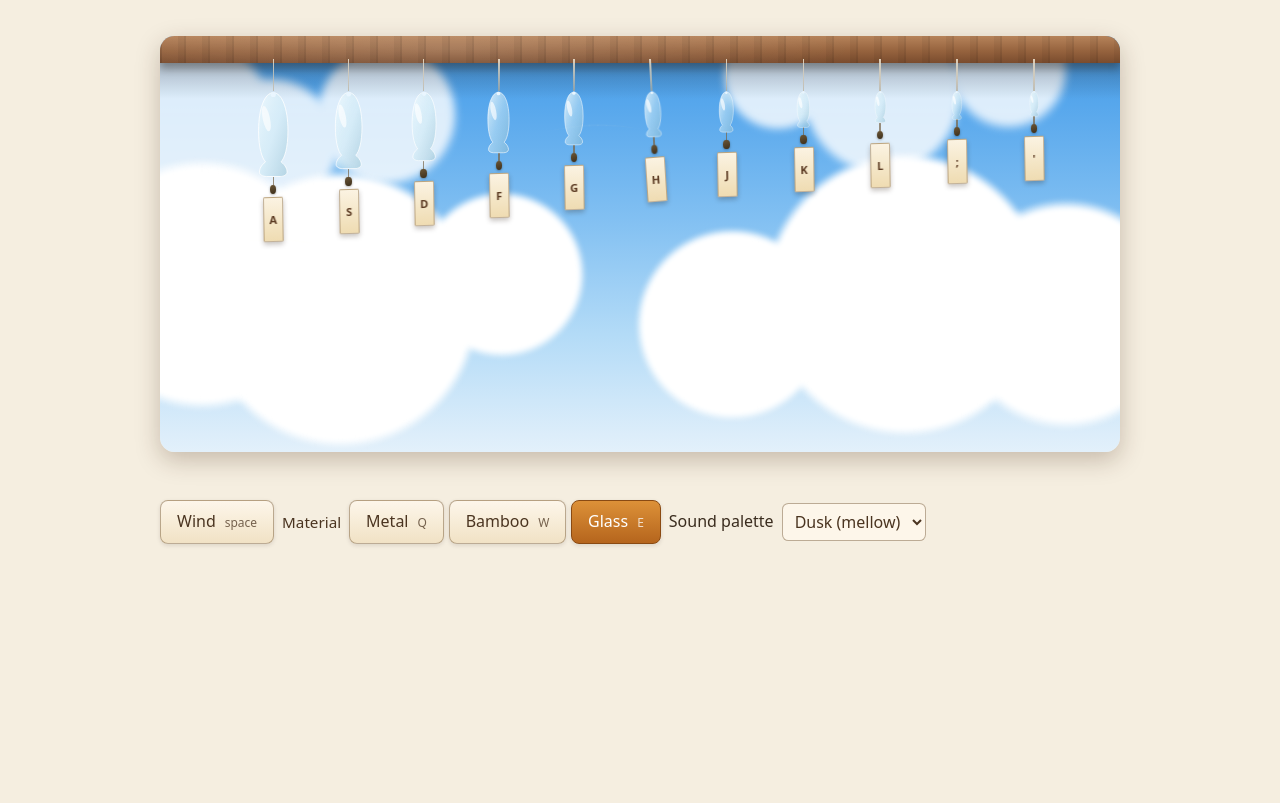
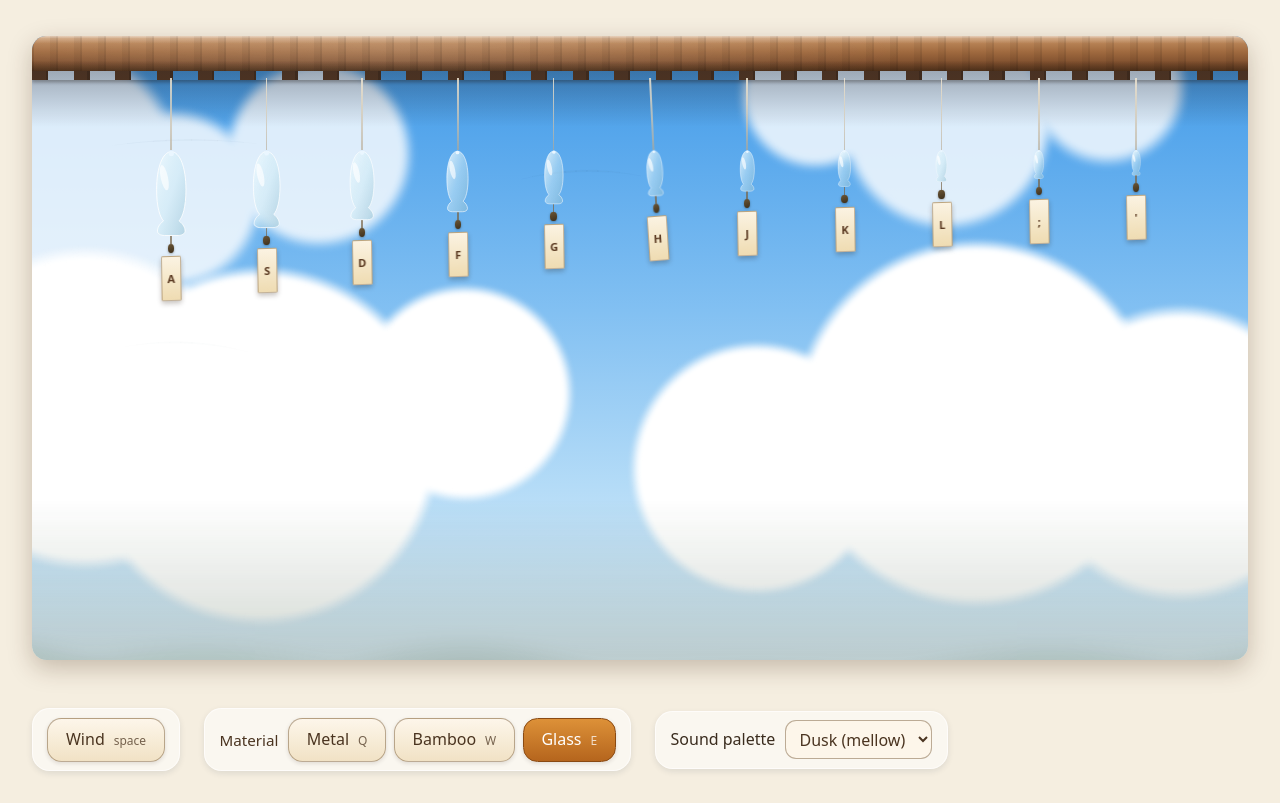
Before and after one commit to comp4020-agentic-coding-studio/comp4020-crit4-baizhenh884-dev, a website built with Vite: page index.html in a window 1280 px wide. Shown: the part 142-945 px from the top of the page. Before the commit the page ends 800 px from the top, so only its background shows below. Built offline with nearby package versions, Linux system fonts and the light colour scheme.

Commit message:
Fill out the scene, sharpen wind colour, restyle controls, enlarge eave
Longer hanging cords plus a blurred garden-silhouette layer fill what was
empty space below the chimes. Wind swooshes switch from pale warm white
(which blended into the clouds) to a deeper blue-grey/teal and grow larger.
The control bar groups Wind / Material / Sound palette into separate
rounded panels with clearer spacing instead of one crowded strip. The
chime-field panel is larger (taller, and the page is wider) so the scene
fills more of the page. The eave gains a layered main-beam gradient,
evenly-spaced rafter/beam-ends, and a softer cast shadow for a
three-dimensional look instead of a flat bar.

Co-Authored-By: Claude Sonnet 5 <noreply@anthropic.com>

```diff
--- a/index.html
+++ b/index.html
@@ -66,6 +66,7 @@
           <div class="sky-gradient"></div>
           <div class="sky-clouds-far"></div>
           <div class="sky-clouds-near"></div>
+          <div class="garden-silhouette"></div>
         </div>
         <canvas id="wind-canvas" aria-hidden="true"></canvas>
         <div class="eave" aria-hidden="true"></div>
@@ -238,19 +239,25 @@
       </div>
 
       <div class="controls">
+        <div class="control-group">
           <button type="button" id="wind-button" aria-label="Throw a gust of wind, key Space">Wind <span class="key-hint">space</span></button>
+        </div>
+        <div class="control-group">
           <span class="controls-label" id="material-label">Material</span>
           <div class="material-select" role="group" aria-labelledby="material-label">
             <button type="button" class="material-option" data-material="metal" aria-pressed="false">Metal <span class="key-hint">Q</span></button>
             <button type="button" class="material-option" data-material="bamboo" aria-pressed="false">Bamboo <span class="key-hint">W</span></button>
             <button type="button" class="material-option active" data-material="glass" aria-pressed="true">Glass <span class="key-hint">E</span></button>
           </div>
+        </div>
+        <div class="control-group">
           <label for="palette">Sound palette</label>
           <select id="palette" name="palette">
             <option value="dusk" selected>Dusk (mellow)</option>
             <option value="bright">Bright</option>
           </select>
         </div>
+      </div>
     </main>
     <script type="module" src="./main.ts"></script>
   </body>
--- a/src/visuals.ts
+++ b/src/visuals.ts
@@ -45,9 +45,12 @@ function drawSwooshLine(
   const segments = 14;
   ctx.save();
   ctx.lineCap = "round";
-  ctx.shadowColor = "rgba(255, 230, 180, 0.4)";
+  // A deeper, saturated blue-grey/teal -- warm white/pale gold got lost
+  // against both the blue sky and the white clouds, this reads clearly
+  // against both.
+  ctx.shadowColor = "rgba(40, 80, 96, 0.45)";
   ctx.shadowBlur = maxThickness * 1.1;
-  ctx.strokeStyle = "rgba(255, 244, 218, 0.75)";
+  ctx.strokeStyle = "rgba(52, 96, 112, 0.82)";
 
   let prevX = startX;
   let prevY = startY;
@@ -136,8 +139,8 @@ function drawGust(ctx: CanvasRenderingContext2D, visual: GustVisual, trace: Gust
   // Lower in the field, in the open space below the hanging chimes, rather
   // than crossing through the bells themselves.
   const anchorY = height * 0.74;
-  const baseLength = (140 + trace.intensity * 320) * ratio;
-  const spanRadius = (24 + trace.intensity * 40) * ratio;
+  const baseLength = (220 + trace.intensity * 460) * ratio;
+  const spanRadius = (34 + trace.intensity * 55) * ratio;
 
   const lineCount = Math.max(2, Math.min(MAX_GUST_LINES, Math.round(2 + trace.intensity * 3)));
   const leafCount = trace.intensity > 0.55 ? MAX_GUST_LEAVES : trace.intensity > 0.18 ? 1 : 0;
@@ -156,7 +159,7 @@ function drawGust(ctx: CanvasRenderingContext2D, visual: GustVisual, trace: Gust
     const ctrlX = anchorX - trace.dirX * length * 0.5;
     const ctrlY = anchorY + perpOffset * 0.5 - line.curveAmount * spanRadius + flutter;
 
-    drawSwooshLine(ctx, startX, startY, ctrlX, ctrlY, endX, endY, (1.6 + trace.intensity * 3.2) * ratio * line.thicknessScale, lineAlpha);
+    drawSwooshLine(ctx, startX, startY, ctrlX, ctrlY, endX, endY, (2.2 + trace.intensity * 4.4) * ratio * line.thicknessScale, lineAlpha);
   }
 
   for (let i = 0; i < leafCount; i++) {
--- a/styles.css
+++ b/styles.css
@@ -8,7 +8,7 @@ body {
 }
 
 main {
-  max-width: 60rem;
+  max-width: 78rem;
   margin: 0 auto;
 }
 
@@ -30,7 +30,7 @@ a {
 
 .chime-field {
   position: relative;
-  height: min(60vh, 26rem);
+  height: min(78vh, 44rem);
   margin: 3rem 0;
   border-radius: 0.9rem;
   overflow: hidden;
@@ -104,6 +104,26 @@ a {
     radial-gradient(circle at 87% 64%, #fff 0 10%, transparent 11%);
 }
 
+/* A soft, out-of-focus garden silhouette hugging the bottom edge -- foliage,
+   leaves and a couple of branch-like wedges in muted greens, heavily
+   blurred so it reads as distant depth behind the chimes rather than a
+   sharp foreground layer, and fills what would otherwise be empty sky
+   below the row of fūrin. */
+.garden-silhouette {
+  position: absolute;
+  inset: -10%;
+  filter: blur(7px);
+  opacity: 0.85;
+  background:
+    radial-gradient(ellipse 22% 30% at 4% 108%, rgba(58, 92, 54, 0.75), transparent 70%),
+    radial-gradient(ellipse 26% 34% at 20% 112%, rgba(70, 108, 60, 0.7), transparent 70%),
+    radial-gradient(ellipse 20% 26% at 38% 106%, rgba(52, 84, 48, 0.65), transparent 70%),
+    radial-gradient(ellipse 30% 32% at 58% 114%, rgba(66, 100, 56, 0.7), transparent 70%),
+    radial-gradient(ellipse 24% 28% at 78% 108%, rgba(56, 90, 52, 0.65), transparent 70%),
+    radial-gradient(ellipse 26% 34% at 96% 112%, rgba(64, 98, 58, 0.7), transparent 70%),
+    linear-gradient(180deg, transparent 70%, rgba(48, 74, 46, 0.35) 100%);
+}
+
 #wind-canvas {
   position: absolute;
   inset: 0;
@@ -113,22 +133,42 @@ a {
   pointer-events: none;
 }
 
-/* The wooden eave the chimes hang from -- a horizontal band with a
-   wood-grain texture built from layered gradients, plus a soft cast shadow
-   fading into the sky below it, so the chimes clearly read as hanging from
-   underneath a real beam rather than floating under a coloured strip. */
+/* The wooden eave the chimes hang from, built as three stacked pieces so it
+   reads as a real beam seen from underneath rather than a flat bar:
+   .eave itself is the main beam (wood grain + a top highlight and bottom
+   shade band for roundness), ::before adds evenly-spaced rafter/beam-ends
+   hanging just below it, and ::after is a soft cast shadow the whole
+   assembly throws down into the sky. */
 .eave {
   position: absolute;
   top: 0;
   left: 0;
   right: 0;
-  height: 1.7rem;
+  height: 2.2rem;
   z-index: 2;
   background:
     repeating-linear-gradient(90deg, rgba(0, 0, 0, 0.1) 0 2px, transparent 2px 18px, rgba(0, 0, 0, 0.05) 18px 24px),
-    radial-gradient(ellipse 60% 200% at 30% 50%, rgba(255, 255, 255, 0.14), transparent 70%),
-    linear-gradient(180deg, #b6835a 0%, #96633e 55%, #7a4c2e 100%);
-  box-shadow: 0 0.35rem 0.5rem rgba(30, 20, 10, 0.35);
+    linear-gradient(180deg, rgba(255, 255, 255, 0.32) 0%, transparent 22%),
+    linear-gradient(180deg, transparent 70%, rgba(20, 12, 4, 0.35) 100%),
+    radial-gradient(ellipse 60% 200% at 30% 40%, rgba(255, 255, 255, 0.14), transparent 70%),
+    linear-gradient(180deg, #c99566 0%, #a06a3f 45%, #7d4e2d 80%, #6a4225 100%);
+  box-shadow: inset 0 0.1rem 0 rgba(255, 255, 255, 0.25);
+}
+
+.eave::before {
+  content: "";
+  position: absolute;
+  top: 100%;
+  left: 0;
+  right: 0;
+  height: 0.55rem;
+  background: repeating-linear-gradient(
+    90deg,
+    #5c3a20 0 0.85rem,
+    #4a2e18 0.85rem 1rem,
+    transparent 1rem 2.6rem
+  );
+  box-shadow: 0 0.15rem 0.2rem rgba(20, 10, 0, 0.3);
 }
 
 .eave::after {
@@ -137,13 +177,13 @@ a {
   top: 100%;
   left: 0;
   right: 0;
-  height: 2.2rem;
-  background: linear-gradient(180deg, rgba(40, 45, 55, 0.28), transparent);
+  height: 3.5rem;
+  background: linear-gradient(180deg, rgba(30, 30, 40, 0.32), transparent);
 }
 
 .chime-hanger {
   position: absolute;
-  top: 1.4rem;
+  top: 2.6rem;
   left: var(--x);
   display: flex;
   flex-direction: column;
@@ -152,10 +192,13 @@ a {
   z-index: 3;
 }
 
+/* Longer than a real cord's proportions would need -- deliberately, so the
+   row of chimes hangs well down into the field instead of clustering near
+   the eave and leaving the lower half of the bright-sky scene empty. */
 .chime-hanger::before {
   content: "";
   width: 1.5px;
-  height: 2rem;
+  height: 4.5rem;
   background: linear-gradient(180deg, rgba(240, 230, 210, 0.85), rgba(180, 165, 140, 0.6));
 }
 
@@ -321,15 +364,30 @@ a {
 .controls {
   display: flex;
   align-items: center;
-  gap: 0.5rem;
+  gap: 1.5rem;
   flex-wrap: wrap;
+}
+
+/* Each group of related controls (the wind throw, the material picker, the
+   sound palette) sits in its own soft rounded panel with generous internal
+   spacing, so the bar reads as a tidy set of separate tools rather than one
+   connected strip of buttons. */
+.control-group {
+  display: flex;
+  align-items: center;
+  gap: 0.6rem;
+  padding: 0.55rem 0.9rem;
+  background: rgba(255, 255, 255, 0.5);
+  border: 1px solid rgba(255, 255, 255, 0.65);
+  border-radius: 1.1rem;
+  box-shadow: 0 0.15rem 0.4rem rgba(20, 40, 60, 0.1);
 }
 
 #wind-button,
 .material-option {
-  padding: 0.5rem 1rem;
+  padding: 0.5rem 1.1rem;
   border: 1px solid rgba(110, 80, 45, 0.45);
-  border-radius: 0.5rem;
+  border-radius: 0.9rem;
   background: linear-gradient(180deg, #fdf6ea, #f1e2c5);
   color: #4a3420;
   cursor: pointer;
@@ -361,7 +419,7 @@ a {
 
 .material-select {
   display: flex;
-  gap: 0.3rem;
+  gap: 0.5rem;
 }
 
 .key-hint {
@@ -372,10 +430,10 @@ a {
 
 #palette {
   border: 1px solid rgba(110, 80, 45, 0.45);
-  border-radius: 0.4rem;
+  border-radius: 0.7rem;
   background: #fdf6ea;
   color: #4a3420;
-  padding: 0.35rem 0.5rem;
+  padding: 0.4rem 0.6rem;
   font: inherit;
 }
 
@@ -385,12 +443,16 @@ a {
   }
 
   .chime-field {
-    height: min(55vh, 20rem);
+    height: min(70vh, 30rem);
     margin: 2rem 0;
   }
 
   .controls {
-    gap: 0.4rem;
+    gap: 0.75rem;
+  }
+
+  .control-group {
+    padding: 0.45rem 0.7rem;
   }
 
   .controls-label,
```
Lines whose indentation alone changed are shown as unchanged.
